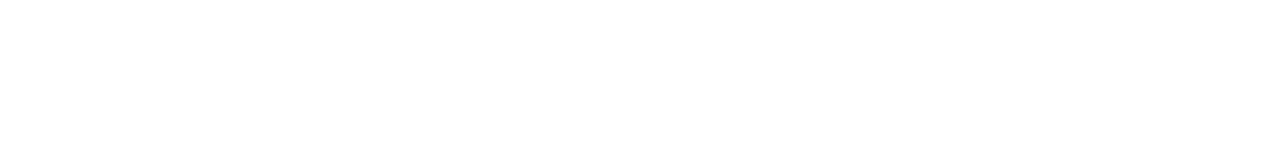
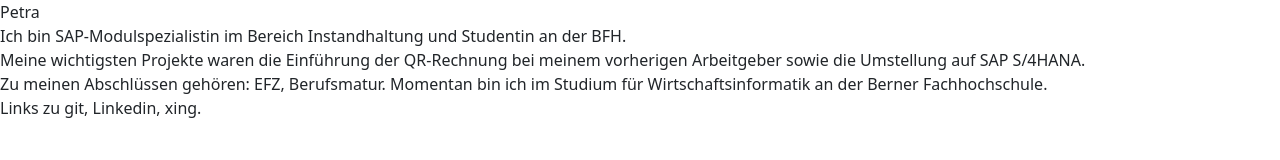
Before and after one commit to 98petra/petrakaser, a plain HTML site: page index.html in a window 1280 px wide. Drawn offline with nearby package versions, Linux system fonts and the light colour scheme.

Commit message:
raw text

```diff
--- a/index.html
+++ b/index.html
@@ -17,11 +17,16 @@
   </head>
 
   <body>
+    <div>Petra</div>
     <!-- Navbar -->
     <!-- About content -->
+    <div>Ich bin SAP-Modulspezialistin im Bereich Instandhaltung und Studentin an der BFH.</div>
     <!-- Projects content -->
+    <div>Meine wichtigsten Projekte waren die Einführung der QR-Rechnung bei meinem vorherigen Arbeitgeber sowie die Umstellung auf SAP S/4HANA.</div>
     <!-- Education content -->
+    <div>Zu meinen Abschlüssen gehören: EFZ, Berufsmatur. Momentan bin ich im Studium für Wirtschaftsinformatik an der Berner Fachhochschule.</div>
     <!-- Social Media Links -->
+    <div>Links zu git, Linkedin, xing.</div>
 
 
 <!-- JAVASCRIPT -->
```
